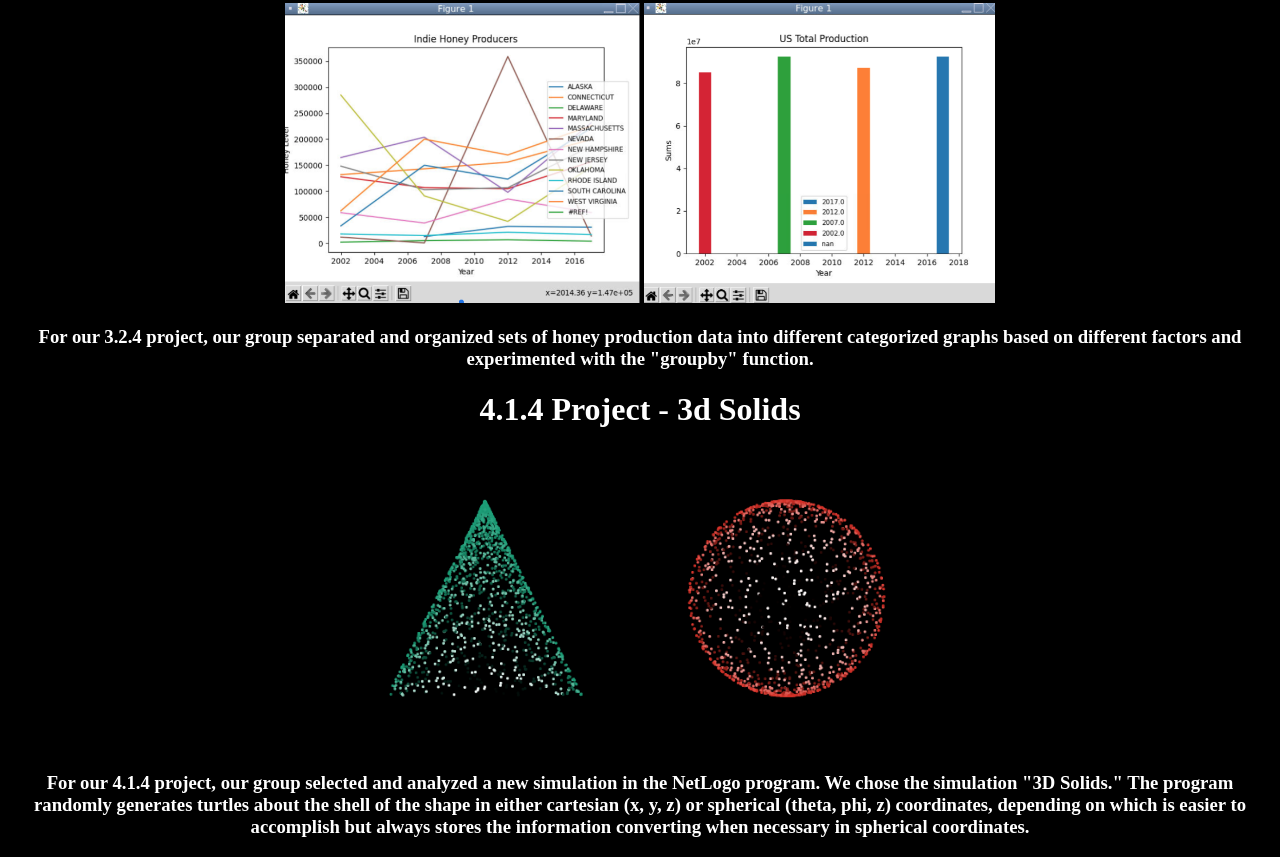
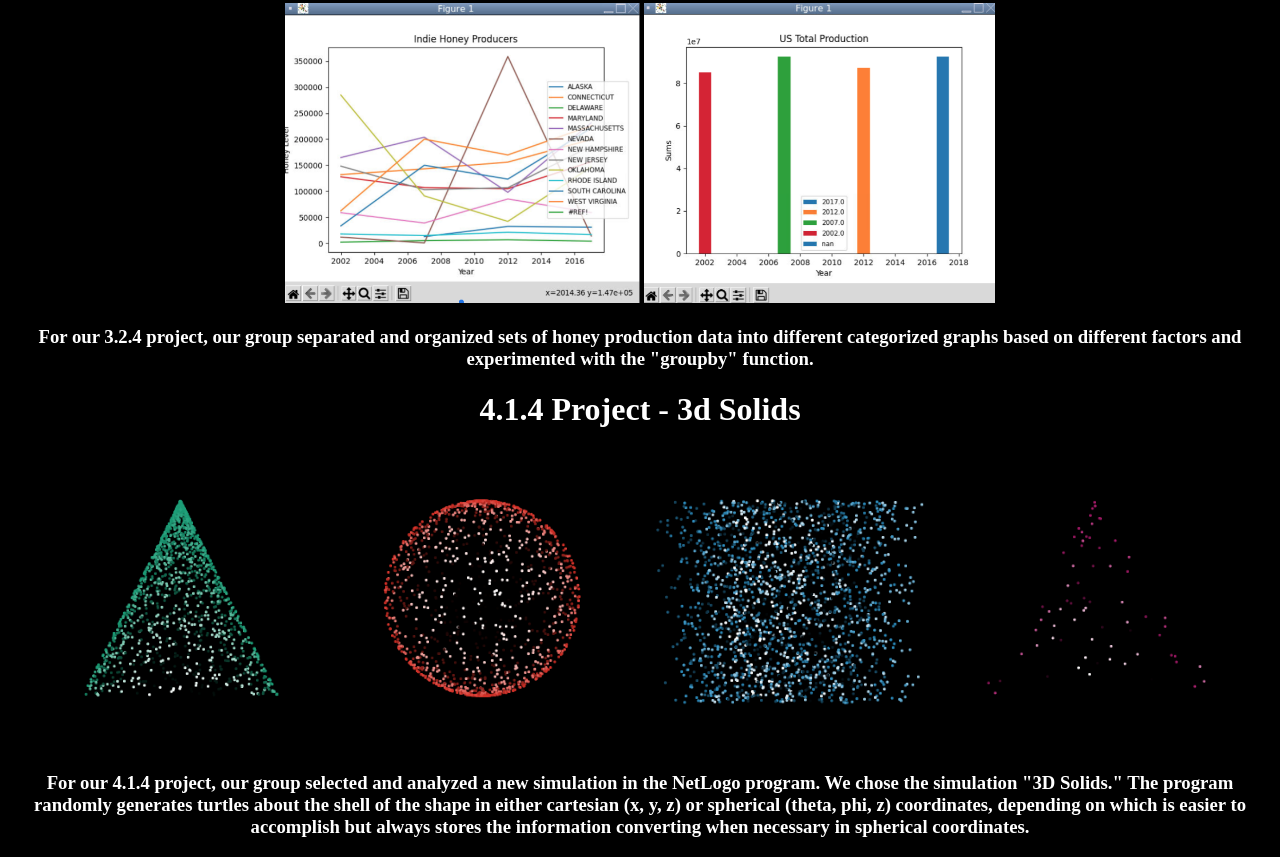
Before and after one commit to Jahmon99/Website, a plain HTML site: page portfolio.html in a window 1280 px wide. Shown: the part 2033-2890 px from the top of the page. Drawn offline with Linux system fonts and the light colour scheme.

Commit message:
Update portfolio.html

```diff
--- a/portfolio.html
+++ b/portfolio.html
@@ -40,5 +40,5 @@
 
 
     <h1 style="color:white;">4.1.4 Project - 3d Solids</h1>
-    <img src="images/green cone.PNG" height="300"> <img src="images/red sphere.PNG" height="300">
+    <img src="images/green cone.PNG" height="300"> <img src="images/red sphere.PNG" height="300"> <img src="images/blue cube.PNG" height="300"> <img src="images/pink cone.PNG" height="300">
     <h3 style="color:white;">For our 4.1.4 project, our group selected and analyzed a new simulation in the NetLogo program. We chose the simulation "3D Solids." The program randomly generates turtles about the shell of the shape in either cartesian (x, y, z) or spherical (theta, phi, z) coordinates, depending on which is easier to accomplish but always stores the information converting when necessary in spherical coordinates.
```
